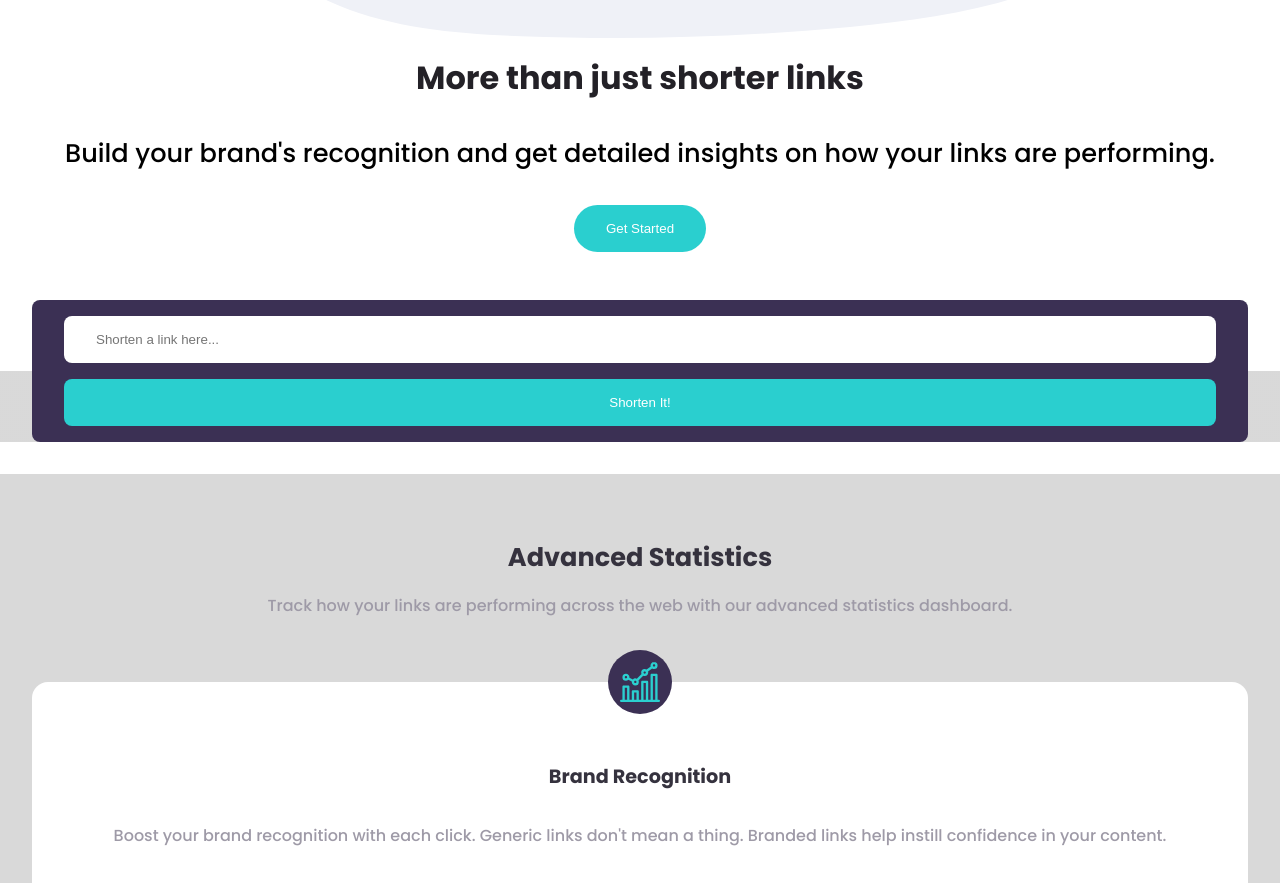
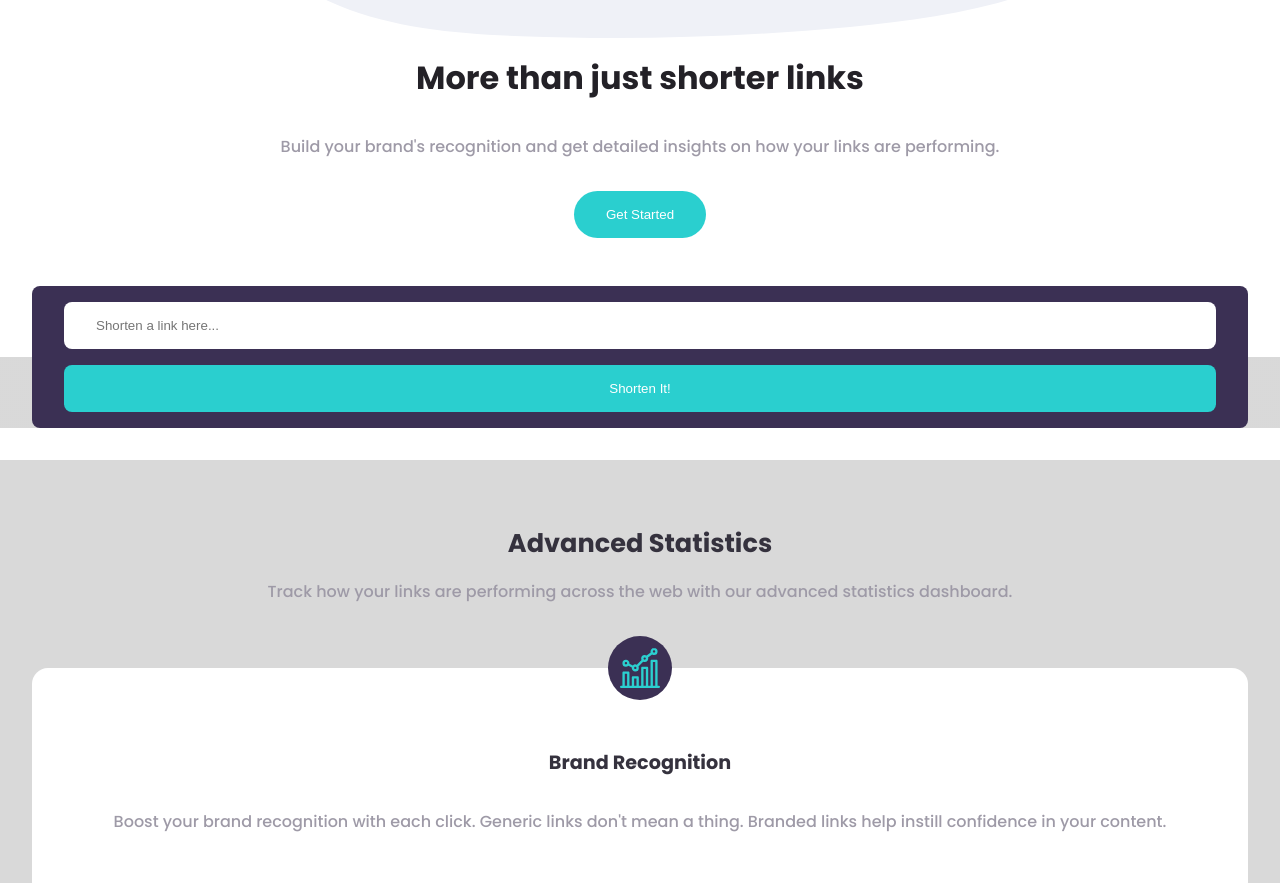
Before and after one commit to riwepo/fem-url-shortening-api-landing-page, a React (Create React App) app: page / in a window 1280 px wide. Shown: the part 1120-2003 px from the top of the page. Built offline with nearby package versions, Linux system fonts and the light colour scheme.

Commit message:
font size, typo

```diff
--- a/src/components/Hero.module.css
+++ b/src/components/Hero.module.css
@@ -23,8 +23,8 @@
 
 .text {
   grid-row: 3;
-  font-size: 1.6rem;
-  color: var(--grayish-v iolet-color);
+  font-size: 1rem;
+  color: var(--grayish-violet-color);
   margin: 1rem 2rem;
 }
 
```
